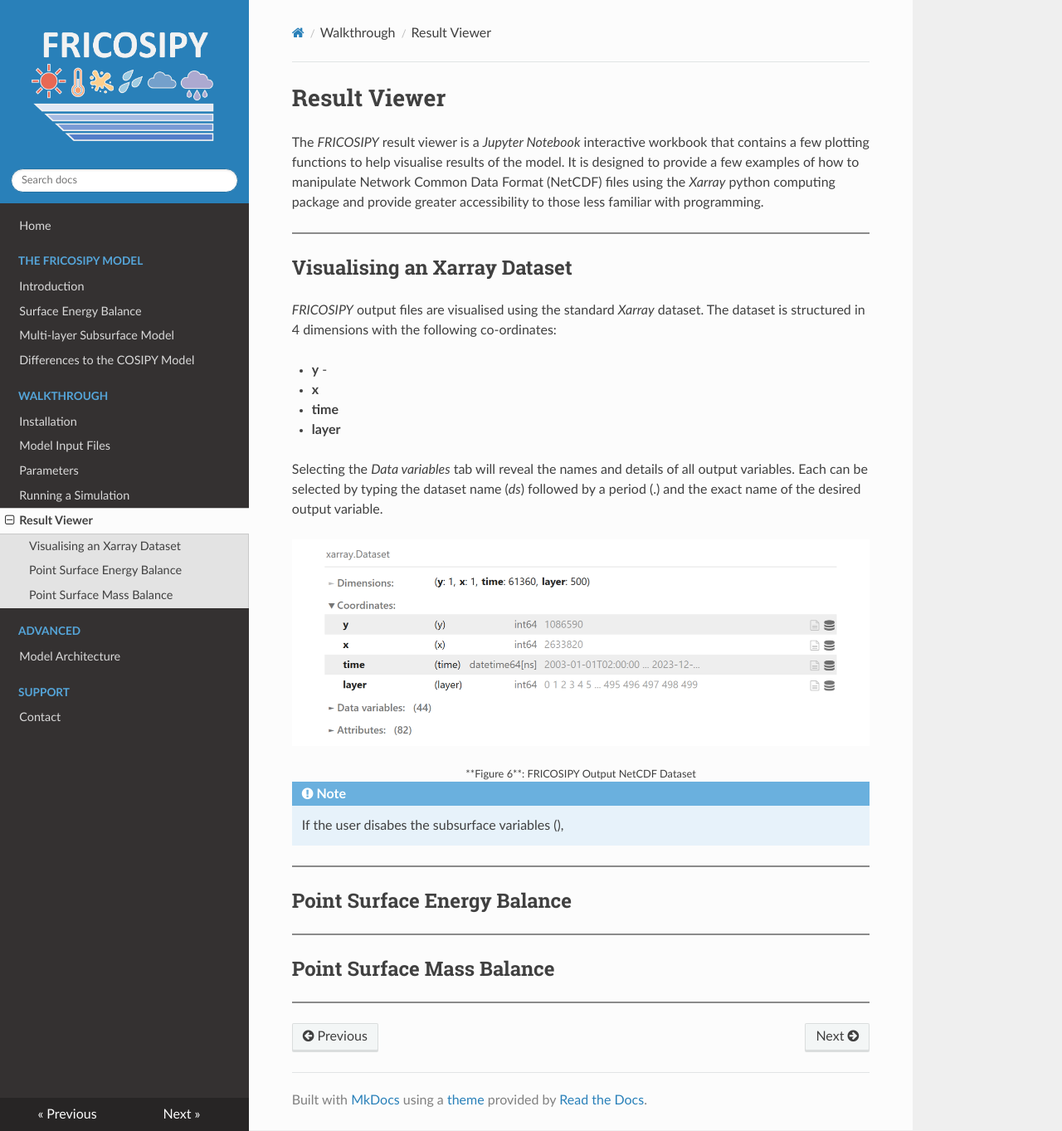
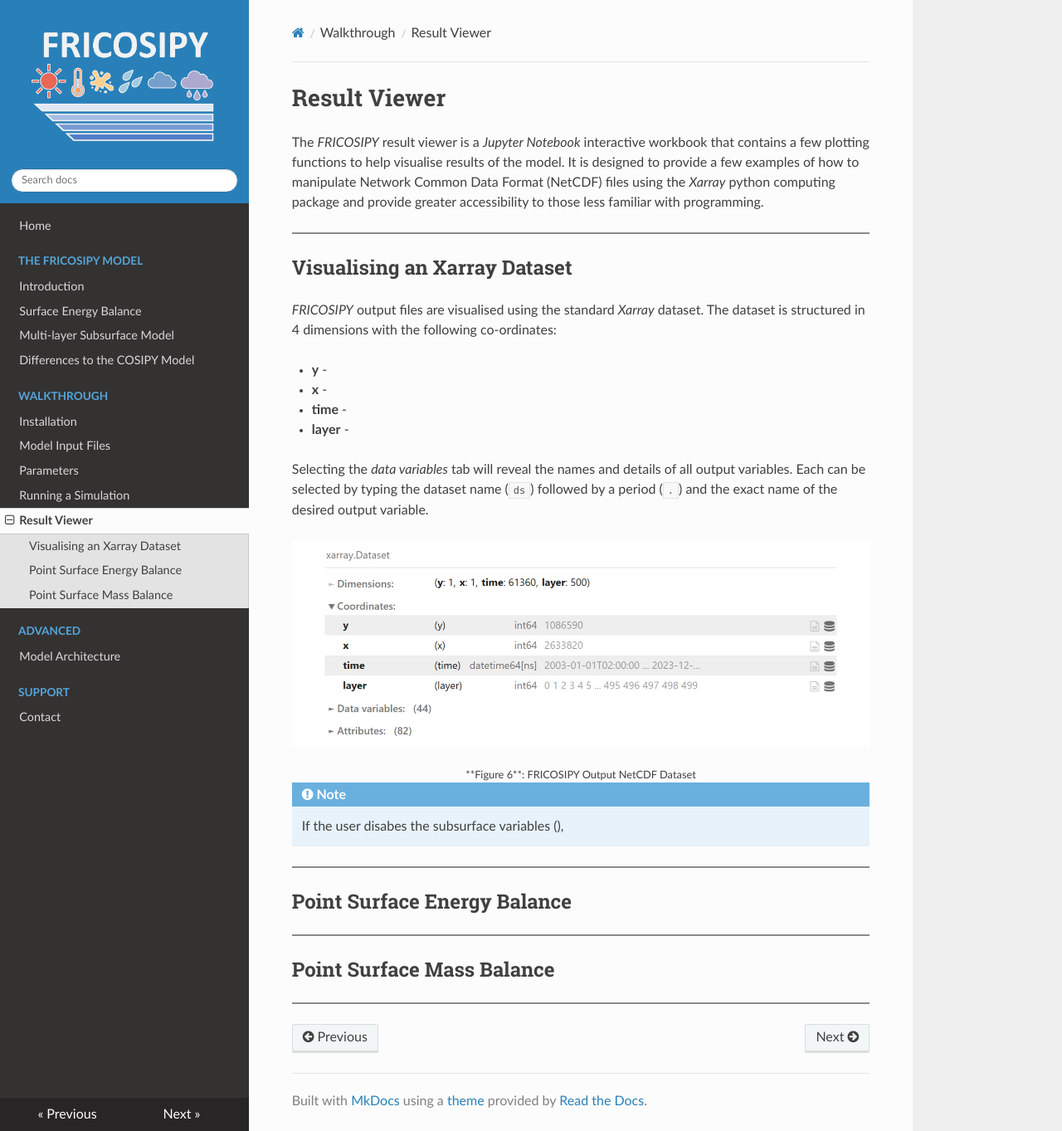
Before and after one commit to MarcusGastaldello/FRICOSIPY, an MkDocs documentation site: the page built from docs/result_viewer.md, in a window 1280 px wide and 1363 px high. Shown: the whole window at 83% size. Built offline with MkDocs 1.6.1, drawn with Linux system fonts in a browser that asks for light colours.

```diff
--- a/docs/result_viewer.md
+++ b/docs/result_viewer.md
@@ -14,11 +14,11 @@ The *FRICOSIPY* result viewer is a *Jupyter Notebook* interactive workbook that
 *FRICOSIPY* output files are visualised using the standard *Xarray* dataset. The dataset is structured in 4 dimensions with the following co-ordinates:
 
 - **y** -
-- **x**
-- **time**
-- **layer**
+- **x** -
+- **time** -
+- **layer** -
 
-Selecting the *Data variables* tab will reveal the names and details of all output variables. Each can be selected by typing the dataset name (*ds*) followed by a period (.) and the exact name of the desired output variable.
+Selecting the *data variables* tab will reveal the names and details of all output variables. Each can be selected by typing the dataset name (`ds`) followed by a period (`.`) and the exact name of the desired output variable.
 
 ![FRICOSIPY Output NetCDF File](images/FRICOSIPY-NetCDF-file.png)
 
```
